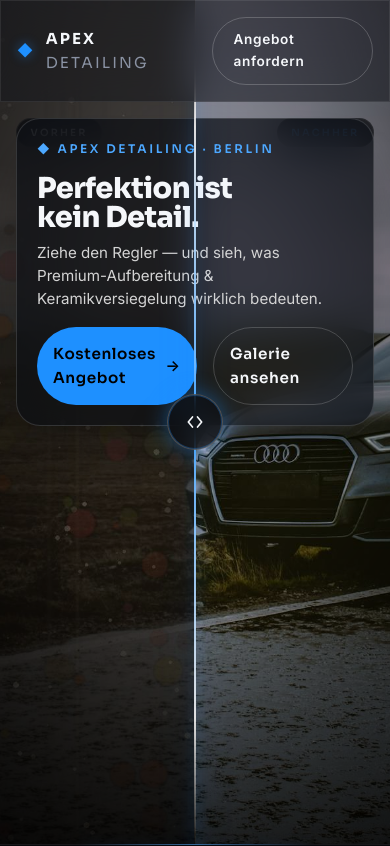
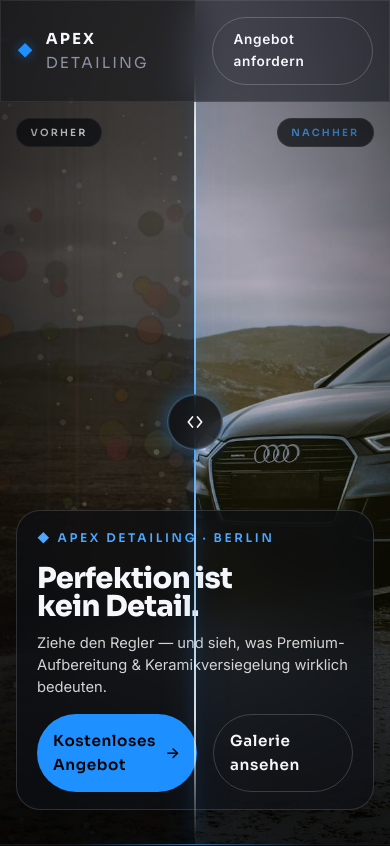
Before and after one commit to IvanGomes9777/autoaufbereitung-1, a plain HTML site: page index.html in a window 390 px wide. Shown: the top 846 px of the page. Drawn offline with Linux system fonts and the light colour scheme.

Commit message:
fix(hero): move overlay to top-right + mobile bottom-strip
- Glass-Block von oben-links nach oben-rechts verschoben
- max-width: 440 -> 420px, Padding kompakter
- Linke Seite (Vorher/Schmutzig) jetzt komplett unverdeckt sichtbar
- Mobile (<=720px): Block wandert an den unteren Rand als Full-Width-Strip
  damit das Auto im oberen Bereich frei bleibt

```diff
--- a/assets/css/hero.css
+++ b/assets/css/hero.css
@@ -154,20 +154,23 @@
 
 .hero__handle:focus-visible { outline: none; }
 
-/* ---------- OVERLAY / GLASS TEXT BLOCK (oben links, kompakt) ---------- */
+/* ---------- OVERLAY / GLASS TEXT BLOCK (oben rechts, ueber Nachher-Seite) ---------- */
 .hero__overlay {
   position: absolute;
-  left: var(--container-pad);
-  top: clamp(6rem, 14vh, 9rem);
   right: var(--container-pad);
+  top: clamp(6rem, 13vh, 9rem);
+  left: auto;
   z-index: var(--z-overlay);
+  display: flex;
+  justify-content: flex-end;
+  max-width: min(420px, calc(100% - 2 * var(--container-pad)));
   pointer-events: none;
 }
 
 .hero__glass {
   pointer-events: auto;
-  max-width: 440px;
-  padding: clamp(1.1rem, 1.8vw, 1.6rem) clamp(1.2rem, 2vw, 1.85rem);
+  max-width: 420px;
+  padding: clamp(1rem, 1.6vw, 1.4rem) clamp(1.1rem, 1.8vw, 1.6rem);
   border-radius: var(--radius-lg);
   background: var(--color-bg-glass-strong);
   -webkit-backdrop-filter: blur(var(--blur-glass)) saturate(160%);
@@ -255,9 +258,17 @@
 /* ---------- RESPONSIVE ---------- */
 @media (max-width: 720px) {
   .hero { min-height: 560px; }
-  .hero__overlay { right: var(--container-pad); }
-  .hero__glass { padding: 1.25rem; }
-  .hero__sub { font-size: 0.95rem; }
+  /* Auf Mobile: Glass-Block an den unteren Rand, ueber volle Breite */
+  .hero__overlay {
+    top: auto;
+    bottom: clamp(1.5rem, 4vh, 3rem);
+    left: var(--container-pad);
+    right: var(--container-pad);
+    max-width: none;
+    justify-content: stretch;
+  }
+  .hero__glass { padding: 1.1rem 1.25rem; max-width: none; }
+  .hero__sub { font-size: 0.92rem; }
   .hero__scroll { display: none; }
   .hero__label { top: max(7rem, 14vh); font-size: 0.62rem; }
 }
```
